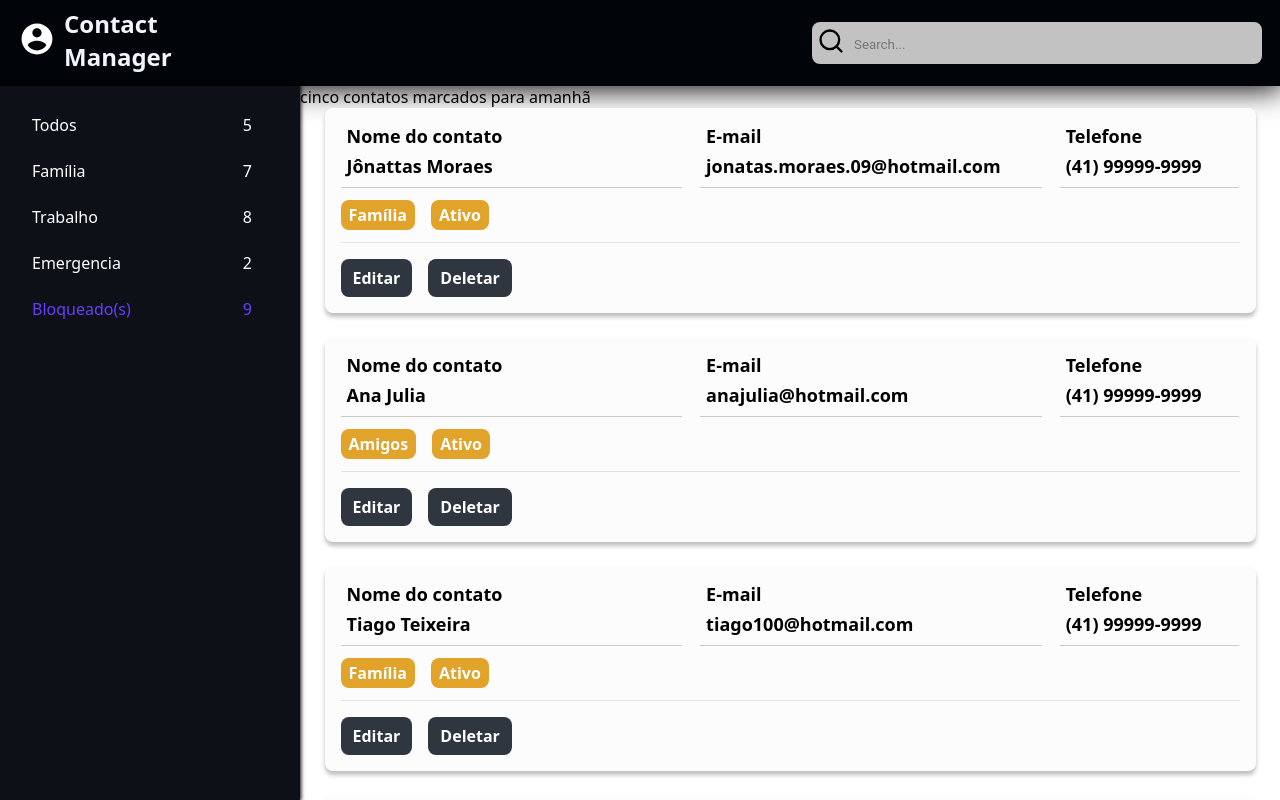
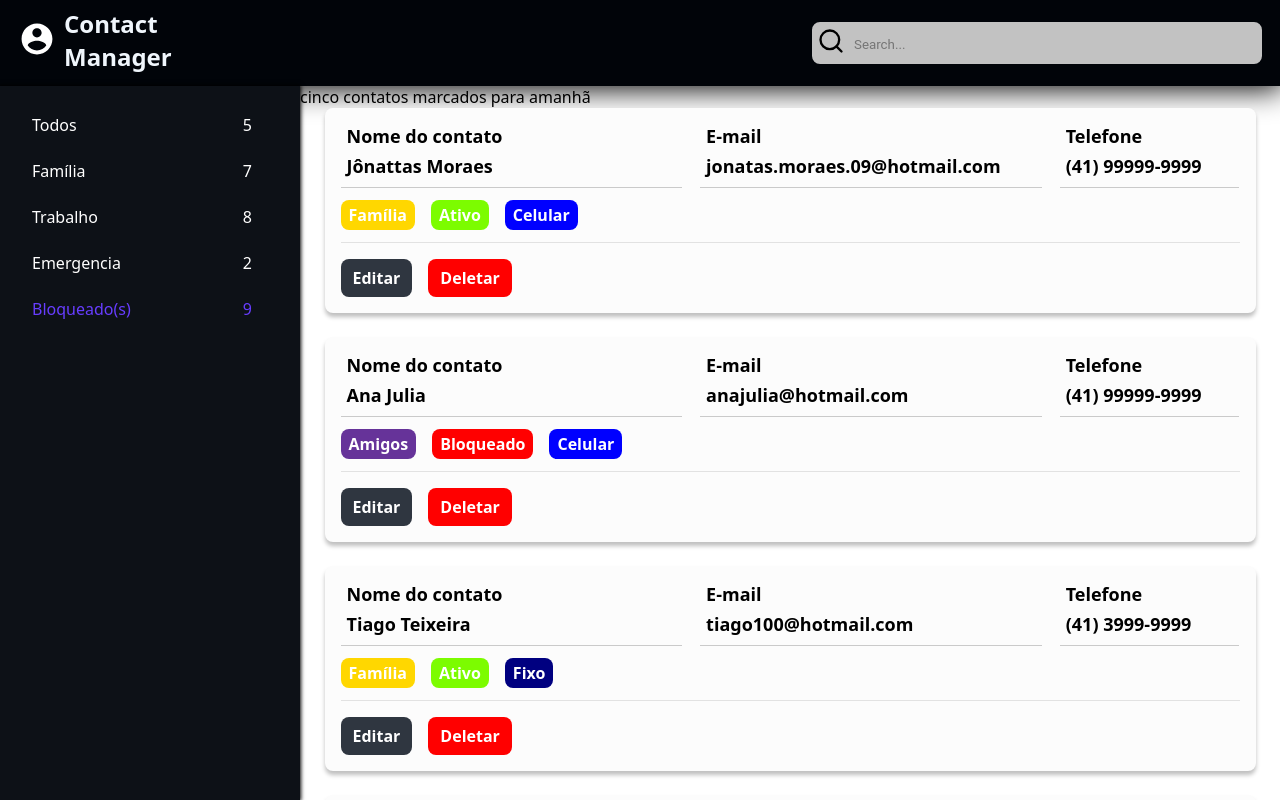
Before and after one commit to jonattasmoraes/Contact-Manager, a React (Create React App) app: page / in a window 1280 px wide. Built offline with nearby package versions, Linux system fonts and the light colour scheme.

Commit message:
style: stylized project tags with respective colors

```diff
--- a/src/components/contact/index.tsx
+++ b/src/components/contact/index.tsx
@@ -6,10 +6,11 @@ type Props = {
   email: string
   phone: string
   type: string
-  state: string
+  status: string
+  phoneType?: string
 }
 
-const Contact = ({ name, email, phone, type, state }: Props) => {
+const Contact = ({ name, email, phone, type, status, phoneType }: Props) => {
   const [itsEditing, setItsEditing] = useState(false)
 
   return (
@@ -27,18 +28,21 @@ const Contact = ({ name, email, phone, type, state }: Props) => {
         <S.ContactTitleMobile>Telefone</S.ContactTitleMobile>
         <S.ContactDataPhone value={phone} />
       </S.DataContainer>
-      <S.ContactTag>{type}</S.ContactTag>
-      <S.ContactTag>{state}</S.ContactTag>
+      <S.ContactTag type={type}>{type}</S.ContactTag>
+      <S.ContactTag status={status}>{status}</S.ContactTag>
+      <S.ContactTag phoneType={phoneType}>{phoneType}</S.ContactTag>
       <S.ActionBar>
         {itsEditing ? (
           <>
-            <S.Button>Salvar</S.Button>
-            <S.Button onClick={() => setItsEditing(true)}>Cancelar</S.Button>
+            <S.SaveButton>Salvar</S.SaveButton>
+            <S.CancelAndRemoveButton onClick={() => setItsEditing(true)}>
+              Cancelar
+            </S.CancelAndRemoveButton>
           </>
         ) : (
           <>
             <S.Button onClick={() => setItsEditing(true)}>Editar</S.Button>
-            <S.Button>Deletar</S.Button>
+            <S.CancelAndRemoveButton>Deletar</S.CancelAndRemoveButton>
           </>
         )}
       </S.ActionBar>
--- a/src/components/contact/styles.ts
+++ b/src/components/contact/styles.ts
@@ -1,4 +1,27 @@
 import styled from 'styled-components'
+import variables from '../../styles/variables'
+
+type TagProps = {
+  type?: string
+  status?: string
+  phoneType?: string
+}
+
+function returnBackColor(props: TagProps): string {
+  if ('status' in props) {
+    if (props.status === 'Ativo') return variables.lawnGreen
+    if (props.status === 'Bloqueado') return variables.red
+  } else if ('type' in props) {
+    if (props.type === 'Família') return variables.gold
+    if (props.type === 'Amigos') return variables.rebeccaPurple
+    if (props.type === 'Trabalho') return variables.sienna
+    if (props.type === 'Emergência') return variables.orange
+  } else if ('phoneType' in props) {
+    if (props.phoneType === 'Fixo') return variables.navy
+    if (props.phoneType === 'Celular') return variables.blue
+  }
+  return '#ccc'
+}
 
 export const ContactCard = styled.div`
   width: calc(100vw - 60px);
@@ -94,12 +117,12 @@ export const ContactDataPhone = styled.textarea`
   }
 `
 
-export const ContactTag = styled.span`
+export const ContactTag = styled.span<TagProps>`
   padding: 4px 8px;
   color: #fff;
   font-weight: 600;
   font-size: 16px;
-  background-color: #e1a32a;
+  background-color: ${(props) => returnBackColor(props)};
   border-radius: 8px;
   margin-right: 16px;
 `
@@ -121,3 +144,10 @@ export const Button = styled.button`
   background-color: #2f3640;
   margin-right: 16px;
 `
+export const SaveButton = styled(Button)`
+  background-color: ${variables.green};
+`
+
+export const CancelAndRemoveButton = styled(Button)`
+  background-color: ${variables.red};
+`
--- a/src/containers/contactList/index.tsx
+++ b/src/containers/contactList/index.tsx
@@ -7,35 +7,40 @@ const contacts = [
     email: 'jonatas.moraes.09@hotmail.com',
     phone: '(41) 99999-9999',
     type: 'Família',
-    state: 'Ativo'
+    status: 'Ativo',
+    phoneType: 'Celular'
   },
   {
     name: 'Ana Julia',
     email: 'anajulia@hotmail.com',
     phone: '(41) 99999-9999',
     type: 'Amigos',
-    state: 'Ativo'
+    status: 'Bloqueado',
+    phoneType: 'Celular'
   },
   {
     name: 'Tiago Teixeira',
     email: 'tiago100@hotmail.com',
-    phone: '(41) 99999-9999',
+    phone: '(41) 3999-9999',
     type: 'Família',
-    state: 'Ativo'
+    status: 'Ativo',
+    phoneType: 'Fixo'
   },
   {
     name: 'Silvana teles',
     email: 'silvateles@hotmail.com',
-    phone: '(41) 99999-9999',
+    phone: '(41) 3699-9999',
     type: 'Trabalho',
-    state: 'Bloqueado'
+    status: 'Bloqueado',
+    phoneType: 'Fixo'
   },
   {
     name: 'Policia Militar',
     email: 'policia@gov.pr',
     phone: '190',
     type: 'Emergência',
-    state: 'Ativo'
+    status: 'Ativo',
+    phoneType: 'Fixo'
   }
 ]
 
@@ -50,7 +55,8 @@ const ContactList = () => (
             email={c.email}
             phone={c.phone}
             type={c.type}
-            state={c.state}
+            status={c.status}
+            phoneType={c.phoneType}
           />
         </li>
       ))}
--- /dev/null
+++ b/src/styles/variables.ts
@@ -0,0 +1,11 @@
+export default {
+  red: '#FF0000',
+  green: '#32CD32',
+  gold: '#FFD700',
+  rebeccaPurple: '#663399',
+  sienna: '#A0522D',
+  lawnGreen: '#7CFC00',
+  orange: '#FFA500',
+  navy: '#000080',
+  blue: '#0000FF'
+}
```
